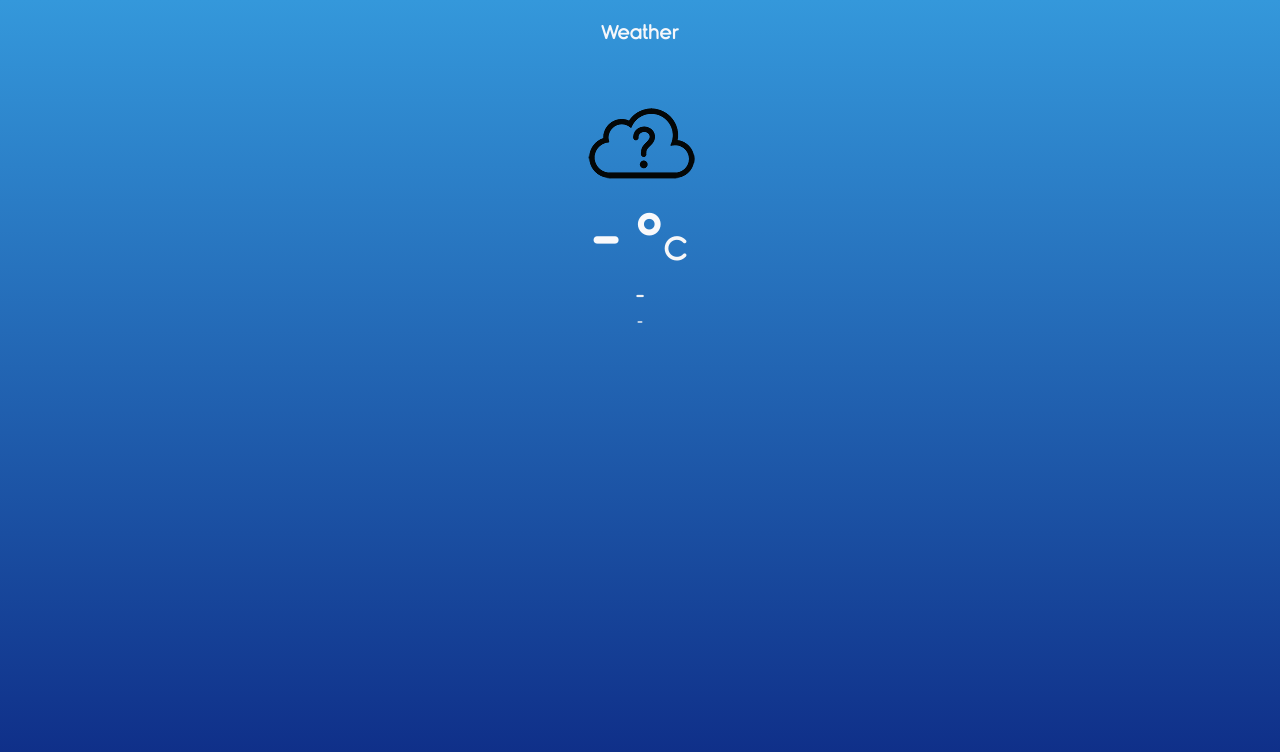
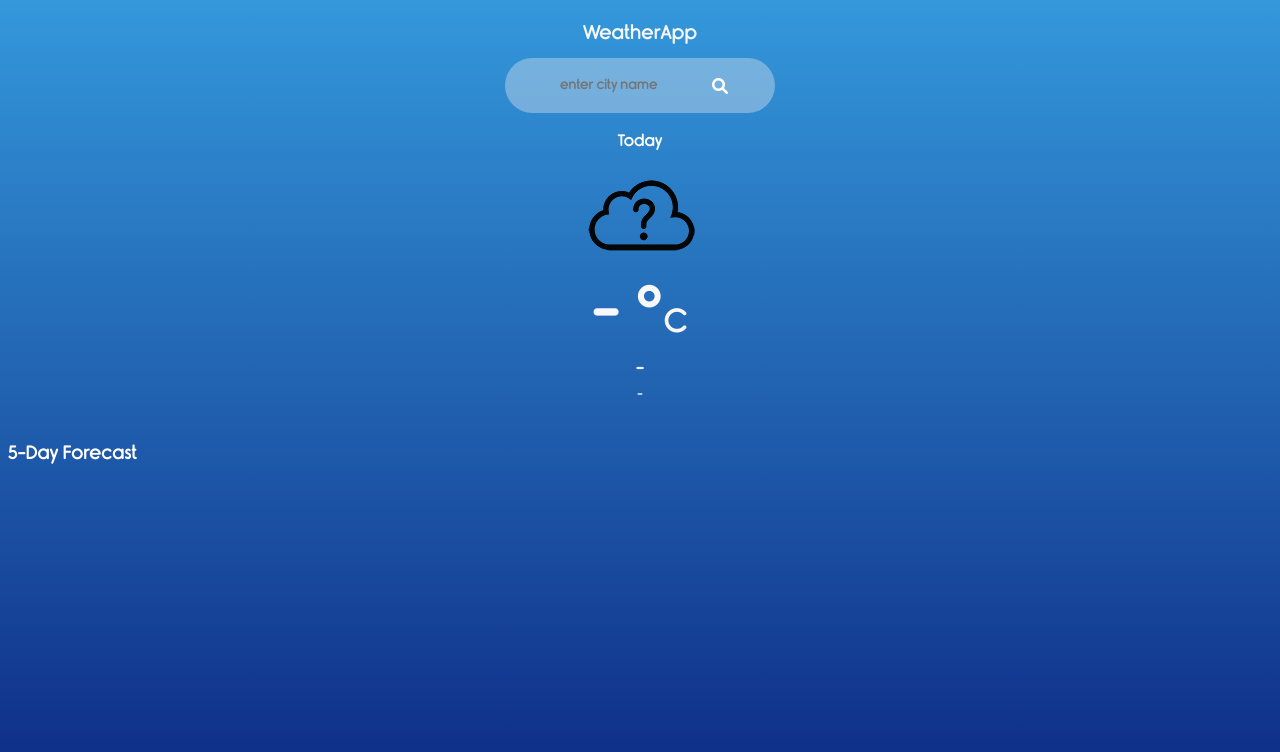
Before and after one commit to 03sana/weatherApp, a plain HTML site: page index.html in a window 1280 px wide. Drawn offline with Linux system fonts and the light colour scheme.

Commit message:
final commit

```diff
--- a/index.html
+++ b/index.html
@@ -5,18 +5,33 @@
     <title>Weather App</title>
     <link rel="stylesheet" href="font/Rimouski.css">
     <link rel="stylesheet" href="style.css">
+    <link rel="stylesheet" href="https://cdnjs.cloudflare.com/ajax/libs/font-awesome/6.0.0-beta3/css/all.min.css">
+
 </head>
 <body>
     <div class="container">
-        <div class="app-title"><p>Weather</p></div>
+        <div class="app-title"><p>WeatherApp</p></div>
         <div class="notification"></div>
+            <div class="search-button">
+                <input type="text"  class="searchTerm" placeholder="enter city name">
+                <i id="search-icon" class="fas fa-fw fa-search"></i>
+            </div>
         <div class="weather-container">
+            <div class="current-day">Today</div>
             <div class="weather-icon"><img src="icons/unknown.png" alt=""></div>
             <div class="temperature-value"><p> - °<span>C</span></p></div>
             <div class="temperature-description"><p> - </p></div>
             <div class="location"><p>-</p></div>
         </div>
+
+
+        <h3 class="forecastTitle">5-Day Forecast</h3>
+        <div id="weatherContainer">
+
+        </div>
     </div>
+
+
     <script src="main.js"></script>
 </body>
 </html>
```
